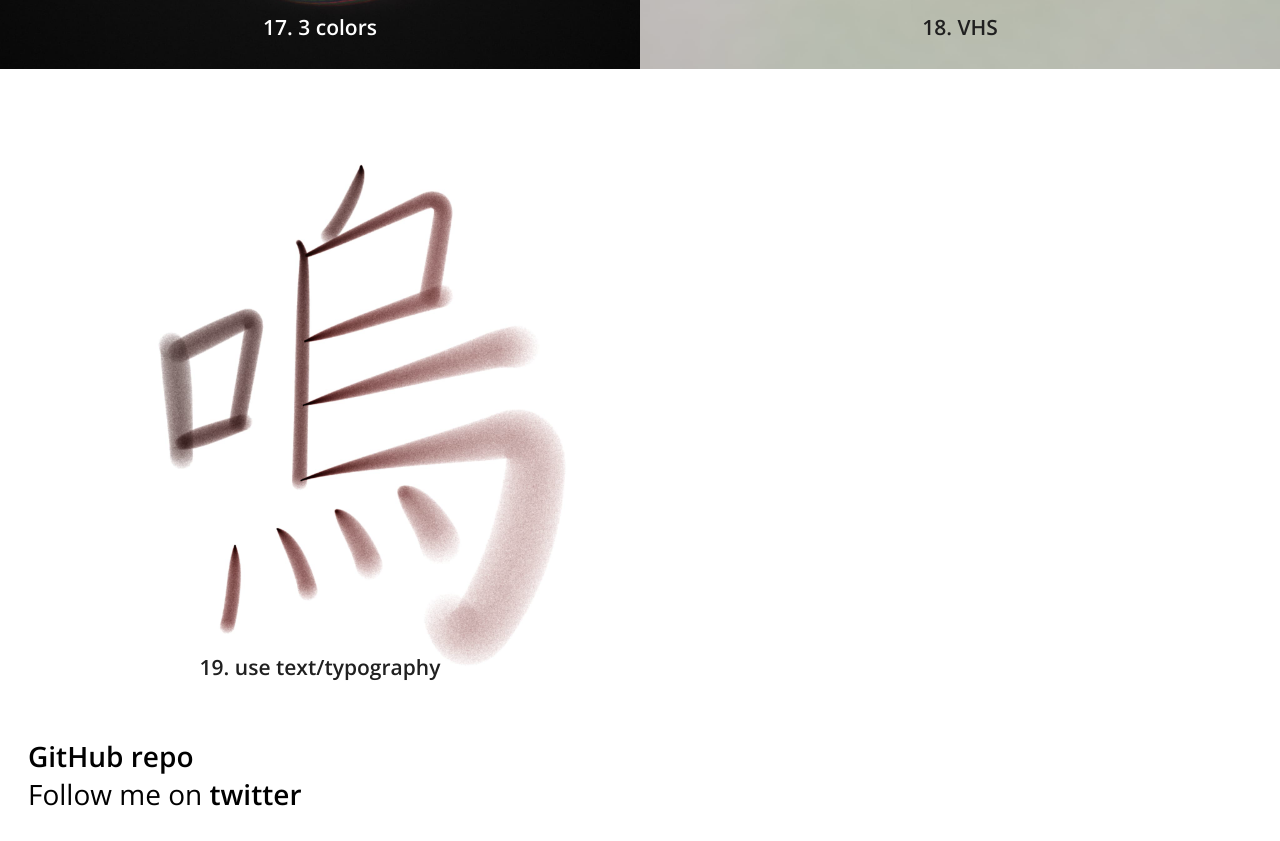
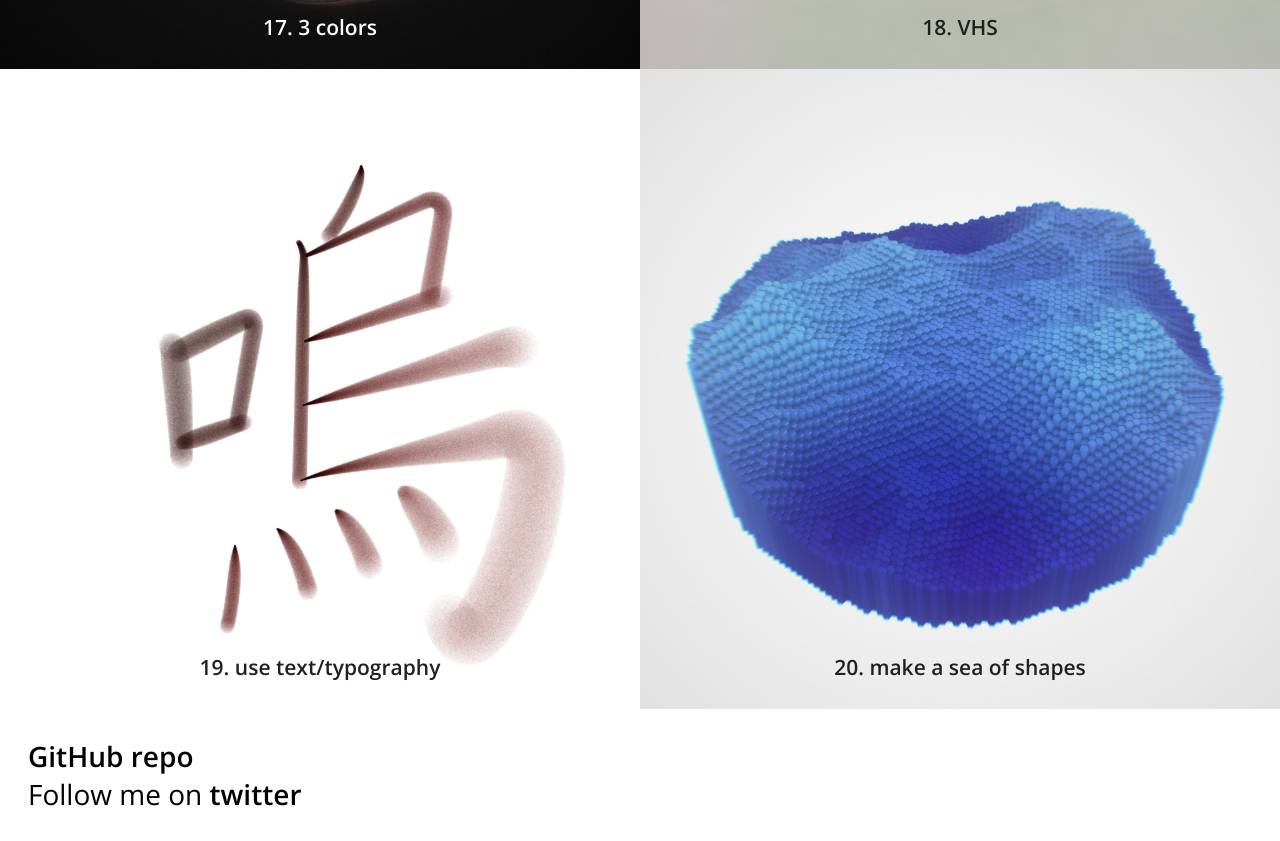
Before and after one commit to spite/genuary-2022, a plain HTML site: page index.html in a window 1280 px wide. Shown: the part 5785-6626 px from the top of the page. Drawn offline with nearby package versions, Linux system fonts and the light colour scheme.

Commit message:
updated index

```diff
--- a/index.html
+++ b/index.html
@@ -170,6 +170,9 @@
         <div class="day19">
           <a href="./19"><h2>19. use text/typography</h2></a>
         </div>
+        <div class="day20">
+          <a href="./20"><h2>20. make a sea of shapes</h2></a>
+        </div>
       </div>
     </div>
     <div class="contact">
```
Also changed, not shown: screenshots/genuary-20.jpg (added), 1 other file.
